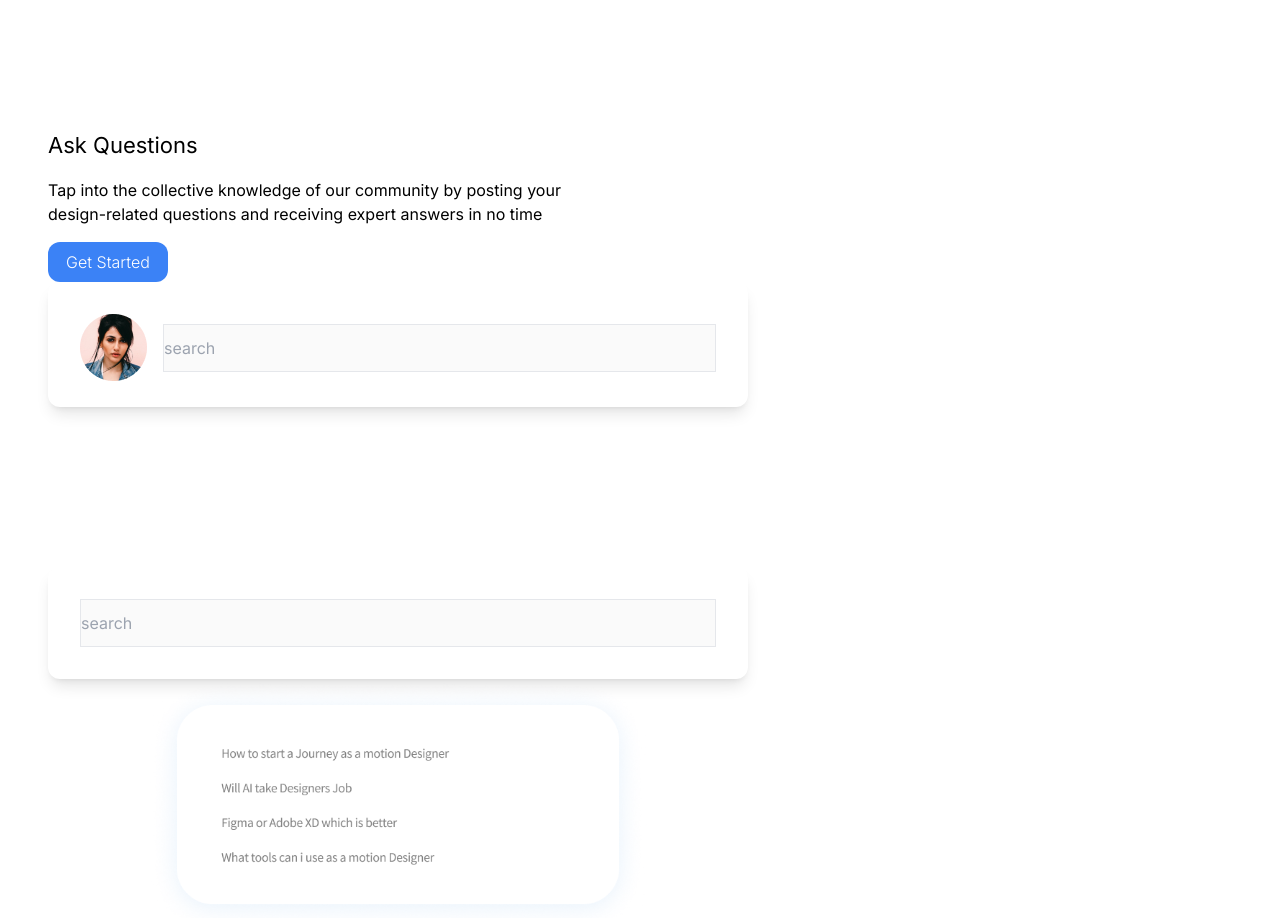
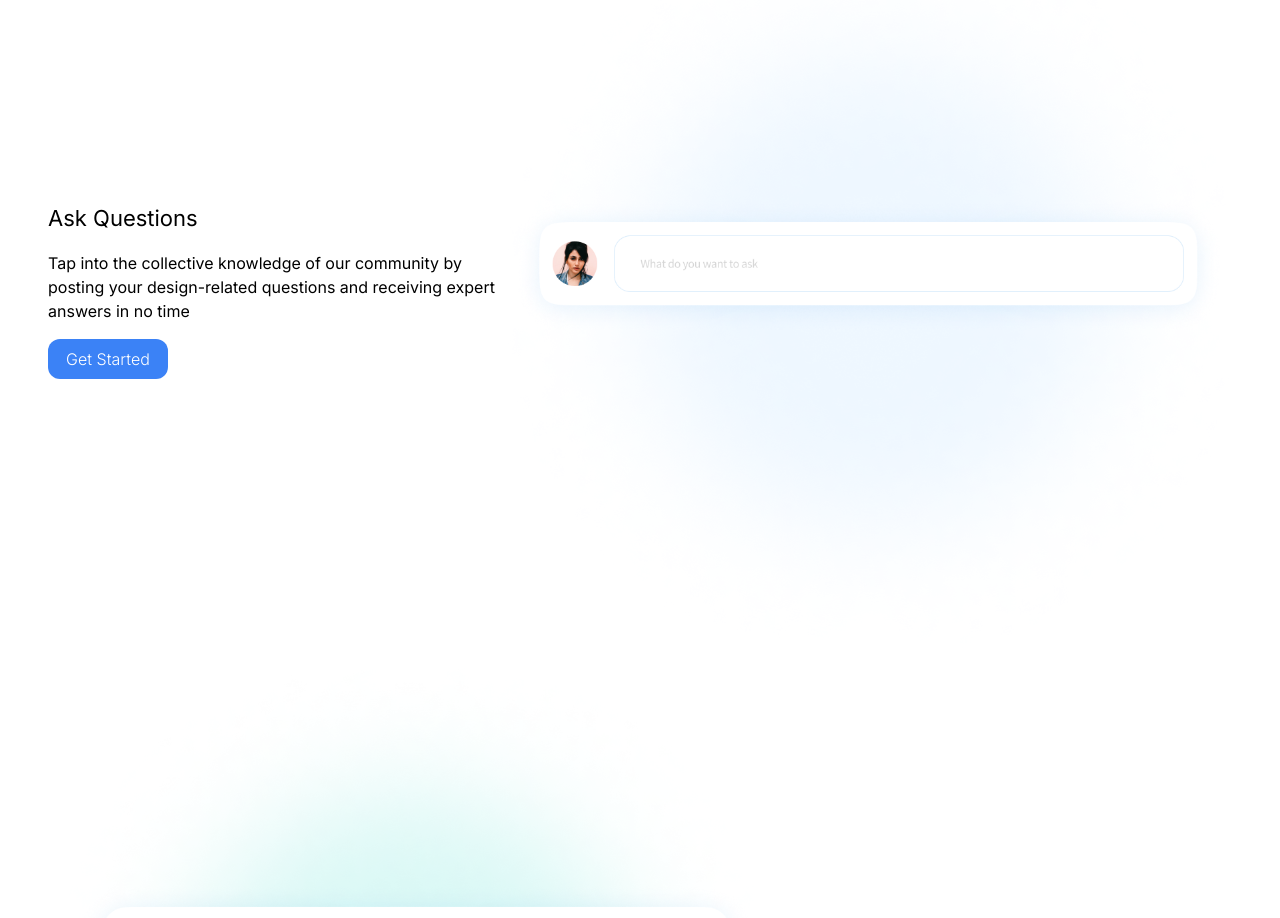
Before and after one commit to Timmydee/dnq, a Next.js app: page / in a window 1280 px wide. Shown: the part 1860-2778 px from the top of the page. Built offline with nearby package versions, Linux system fonts and the light colour scheme.

Commit message:
landing page update

```diff
--- a/app/signup/page.jsx
+++ b/app/signup/page.jsx
@@ -111,9 +111,9 @@ DesignersQuery Account</h1>
           </div>
         </div>
 
-        <div className="w-[50%] hidden lg:block">
-          <div className="w-[100%]">
-            <Image src="/log.png" width={883} height={200} alt="login" />
+        <div className="w-[50%] h-full hidden lg:block">
+          <div className="w-[100%] h-[100%]">
+            <Image src="/log.png" width={800} height={1200} alt="login" />
           </div>
         </div>
       </div>
--- a/homeComponent/Frame4.jsx
+++ b/homeComponent/Frame4.jsx
@@ -6,9 +6,9 @@ import Image from "next/image";
 const Frame4 = () => {
   return (
     <div className={`${styles.innerWidth}`}>
-      <div className={`${styles.xPaddings} py-[13rem]`}>
-        <div className="flex justify-between flex-wrap items-center">
-          <div className="lg:w-[560px] w-full">
+      <div className={`${styles.xPaddings}`}>
+        <div className="lg:flex-row flex lg:justify-between flex-col-reverse items-center">
+          <div className="lg:w-[560px] w-full flex flex-col justify-center items-center lg:block text-center lg:text-start">
             <h3 className={`${styles.h5Style}`}>Ask Questions</h3>
             <p className={`${styles.pStyle} my-4`}>
               Tap into the collective knowledge of our community by posting your
@@ -23,28 +23,40 @@ const Frame4 = () => {
             </div>
           </div>
 
-          <div className="bg-white lg:w-[700px] w-full mt-10 lg:mt-0 h-[125px] rounded-xl p-8 shadow-lg z-10 ">
-            <div className="gradient-02 z-0" />
+          <div className=" ">
+            {/* <div className="gradient-02 z-0" />
             <div className="flex items-center justify-center gap-4">
               <Image src="/ask.png" width={67} height={67} alt="ask form" />
 
               <input className="h-12 w-full border" placeholder="search" disabled />
-            </div>
+            </div> */}
+            <Image
+              src="/question1.png"
+              width={900}
+              height={700}
+              alt="question1"
+            />
           </div>
         </div>
 
-        <div className="flex justify-between flex-wrap items-center mt-[6rem] lg:mt-[10rem] mb-[6rem] lg:mb-[10rem]">
+        <div className="lg:flex-row flex lg:justify-between flex-col items-center">
           <div className="">
             {/* <div className='gradient-02 z-0'/> */}
-            <div className="bg-white lg:w-[700px] w-full mt-10 lg:mt-0 rounded-xl p-8 shadow-lg">
+            {/* <div className="bg-white lg:w-[100%] w-full mt-10 lg:mt-0 rounded-xl p-8 shadow-lg">
               <input className="h-12 w-full border" placeholder="search" disabled />
             </div>
             <div className="flex justify-center items-center">
               <Image src="/robust.png" width={500} height={500} alt="robust" />
-            </div>
+            </div> */}
+            <Image
+              src="/question2.png"
+              width={900}
+              height={700}
+              alt="question2"
+            />
           </div>
 
-          <div className="lg:w-[560px] w-full">
+          <div className="lg:w-[560px] w-full flex flex-col justify-center items-center lg:block text-center lg:text-start">
             <h3 className={`${styles.h5Style}`}>Ask Questions</h3>
             <p className={`${styles.pStyle} my-4 `}>
               Tap into the collective knowledge of our community by posting your
@@ -61,8 +73,8 @@ const Frame4 = () => {
         </div>
 
         {/* user Testimony */}
-        <div>
-          <Image src='/user.png' width={1700} height={800} alt="user" />
+        <div className="mt-10">
+          <Image src="/user.png" width={1700} height={800} alt="user" />
         </div>
         {/* <div>
           <div >
--- a/homeComponent/Frame5.jsx
+++ b/homeComponent/Frame5.jsx
@@ -5,7 +5,8 @@ import Link from "next/link";
 
 const Frame5 = () => {
   return (
-    <div className={`${styles.innerWidth} relative mb-[12rem]`}>
+    <div>
+    <div className={`${styles.innerWidth} relative mb-[0rem]`}>
       <div className="absolut">
         <Image src="/map.png" fill alt="map" />
       </div>
@@ -26,6 +27,18 @@ together we learn and grow
           </div>
         </div>
       </div>
+      </div>
+
+      <div className="px-16 flex justify-between items-center py-6 text-[#343A40] ">
+        <div className="flex gap-6">
+          <p>© 2023 Designers Query</p>
+          <p>Terms and Conditions</p>
+          <p>Privacy</p>
+        </div>
+        <div>
+          <p>English</p>
+        </div>
+      </div>
     </div>
   );
 };
```
Also changed, not shown: public/question1.png (added), public/question2.png (added).
